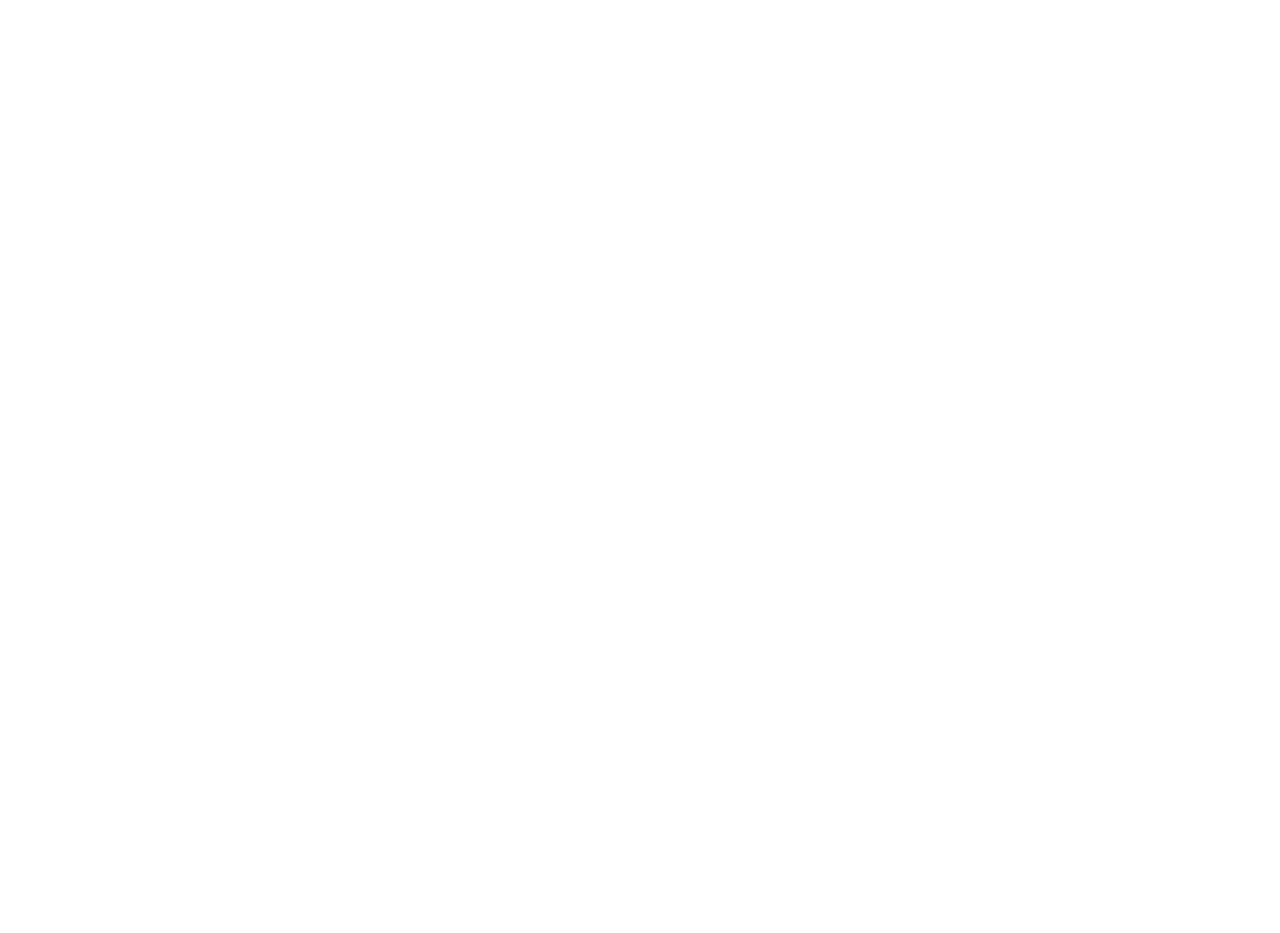
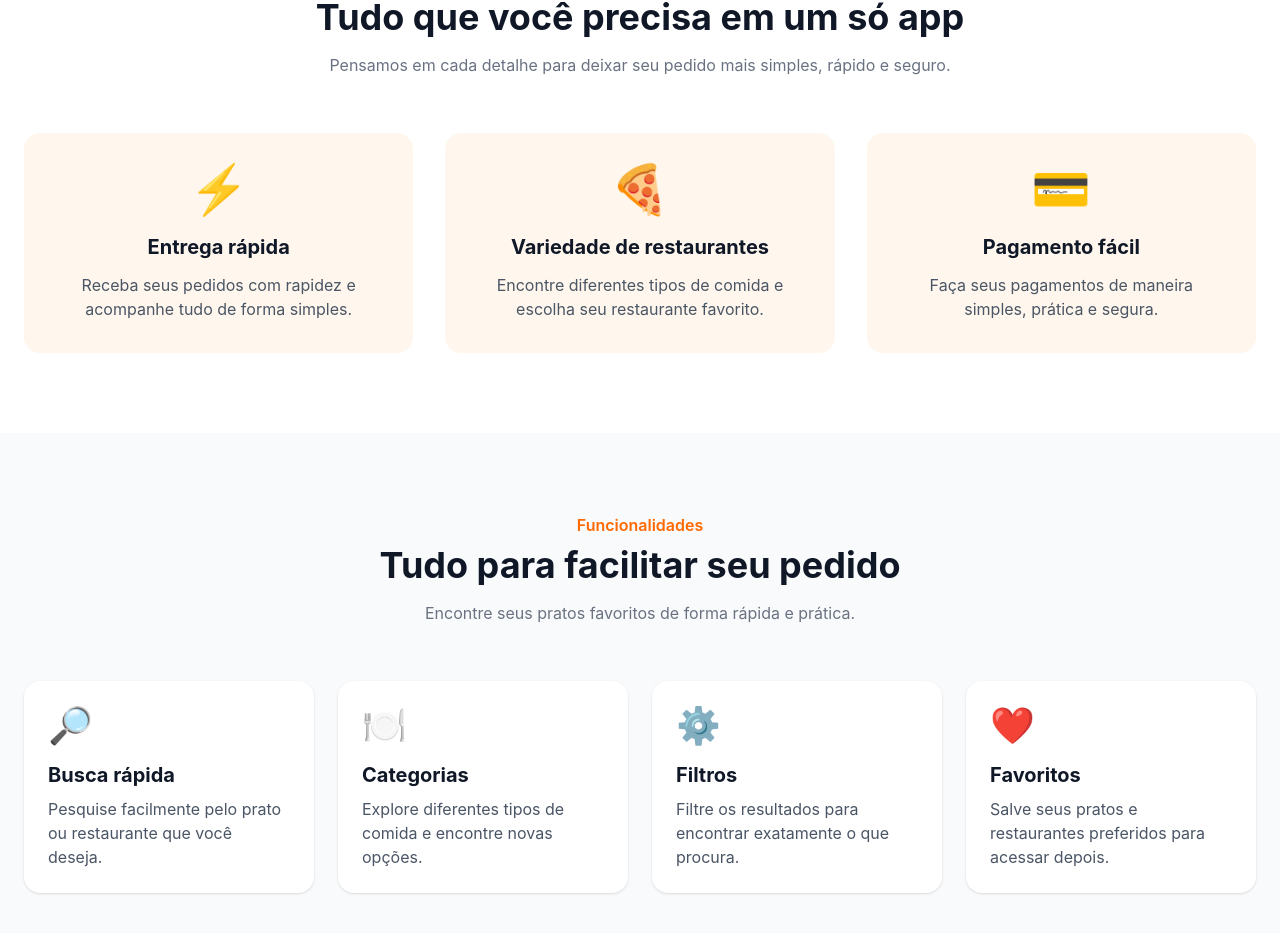
Before and after one commit to HenryGLR/CP_WEB, a React (Vite) app: page / in a window 1280 px wide. Shown: the part 979-1912 px from the top of the page. Before the commit the page ends 864 px from the top, so only its background shows below. Built offline with nearby package versions, Linux system fonts and the light colour scheme.

Commit message:
feat: adicionando beneficios e funcionalidades

```diff
--- a/src/App.jsx
+++ b/src/App.jsx
@@ -1,11 +1,15 @@
 import Hero from "./components/Hero"
 import Navbar from "./components/Navbar"
+import Benefits from "./components/Benefits"
+import Features from "./components/Features"
 
 const App = () => {
   return (
     <div>
       <Navbar />
       <Hero />
+      <Benefits />
+      <Features />
     </div>
   )
 }
--- /dev/null
+++ b/src/components/Benefits.jsx
@@ -0,0 +1,72 @@
+const Benefits = () => {
+  return (
+    <section className="py-20 bg-white">
+      <div className="max-w-7xl mx-auto px-6">
+
+        <div className="text-center mb-14">
+          <p className="text-orange-500 font-semibold mb-2">
+            Por que escolher o GourmetOn?
+          </p>
+
+          <h2 className="text-4xl font-bold text-gray-900">
+            Tudo que você precisa em um só app
+          </h2>
+
+          <p className="mt-4 text-gray-500 max-w-2xl mx-auto">
+            Pensamos em cada detalhe para deixar seu pedido mais simples,
+            rápido e seguro.
+          </p>
+        </div>
+
+        <div className="grid md:grid-cols-3 gap-8">
+
+          <div className="p-8 rounded-2xl bg-orange-50 text-center hover:shadow-lg transition duration-300">
+            <div className="text-5xl mb-5">
+              ⚡
+            </div>
+
+            <h3 className="text-xl font-bold text-gray-900">
+              Entrega rápida
+            </h3>
+
+            <p className="mt-3 text-gray-600">
+              Receba seus pedidos com rapidez e acompanhe tudo de forma simples.
+            </p>
+          </div>
+
+          <div className="p-8 rounded-2xl bg-orange-50 text-center hover:shadow-lg transition duration-300">
+            <div className="text-5xl mb-5">
+              🍕
+            </div>
+
+            <h3 className="text-xl font-bold text-gray-900">
+              Variedade de restaurantes
+            </h3>
+
+            <p className="mt-3 text-gray-600">
+              Encontre diferentes tipos de comida e escolha seu restaurante favorito.
+            </p>
+          </div>
+
+          <div className="p-8 rounded-2xl bg-orange-50 text-center hover:shadow-lg transition duration-300">
+            <div className="text-5xl mb-5">
+              💳
+            </div>
+
+            <h3 className="text-xl font-bold text-gray-900">
+              Pagamento fácil
+            </h3>
+
+            <p className="mt-3 text-gray-600">
+              Faça seus pagamentos de maneira simples, prática e segura.
+            </p>
+          </div>
+
+        </div>
+
+      </div>
+    </section>
+  )
+}
+
+export default Benefits
--- /dev/null
+++ b/src/components/Features.jsx
@@ -0,0 +1,77 @@
+const Features = () => {
+  return (
+    <section className="py-20 bg-gray-50">
+      <div className="max-w-7xl mx-auto px-6">
+
+        <div className="text-center mb-14">
+          <p className="text-orange-500 font-semibold mb-2">
+            Funcionalidades
+          </p>
+
+          <h2 className="text-4xl font-bold text-gray-900">
+            Tudo para facilitar seu pedido
+          </h2>
+
+          <p className="mt-4 text-gray-500 max-w-2xl mx-auto">
+            Encontre seus pratos favoritos de forma rápida e prática.
+          </p>
+        </div>
+
+        <div className="grid md:grid-cols-2 lg:grid-cols-4 gap-6">
+
+          <div className="bg-white p-6 rounded-2xl shadow-sm hover:shadow-lg transition duration-300">
+            <div className="text-4xl mb-4">🔎</div>
+
+            <h3 className="text-xl font-bold text-gray-900">
+              Busca rápida
+            </h3>
+
+            <p className="mt-2 text-gray-600">
+              Pesquise facilmente pelo prato ou restaurante que você deseja.
+            </p>
+          </div>
+
+          <div className="bg-white p-6 rounded-2xl shadow-sm hover:shadow-lg transition duration-300">
+            <div className="text-4xl mb-4">🍽️</div>
+
+            <h3 className="text-xl font-bold text-gray-900">
+              Categorias
+            </h3>
+
+            <p className="mt-2 text-gray-600">
+              Explore diferentes tipos de comida e encontre novas opções.
+            </p>
+          </div>
+
+          <div className="bg-white p-6 rounded-2xl shadow-sm hover:shadow-lg transition duration-300">
+            <div className="text-4xl mb-4">⚙️</div>
+
+            <h3 className="text-xl font-bold text-gray-900">
+              Filtros
+            </h3>
+
+            <p className="mt-2 text-gray-600">
+              Filtre os resultados para encontrar exatamente o que procura.
+            </p>
+          </div>
+
+          <div className="bg-white p-6 rounded-2xl shadow-sm hover:shadow-lg transition duration-300">
+            <div className="text-4xl mb-4">❤️</div>
+
+            <h3 className="text-xl font-bold text-gray-900">
+              Favoritos
+            </h3>
+
+            <p className="mt-2 text-gray-600">
+              Salve seus pratos e restaurantes preferidos para acessar depois.
+            </p>
+          </div>
+
+        </div>
+
+      </div>
+    </section>
+  )
+}
+
+export default Features
```
